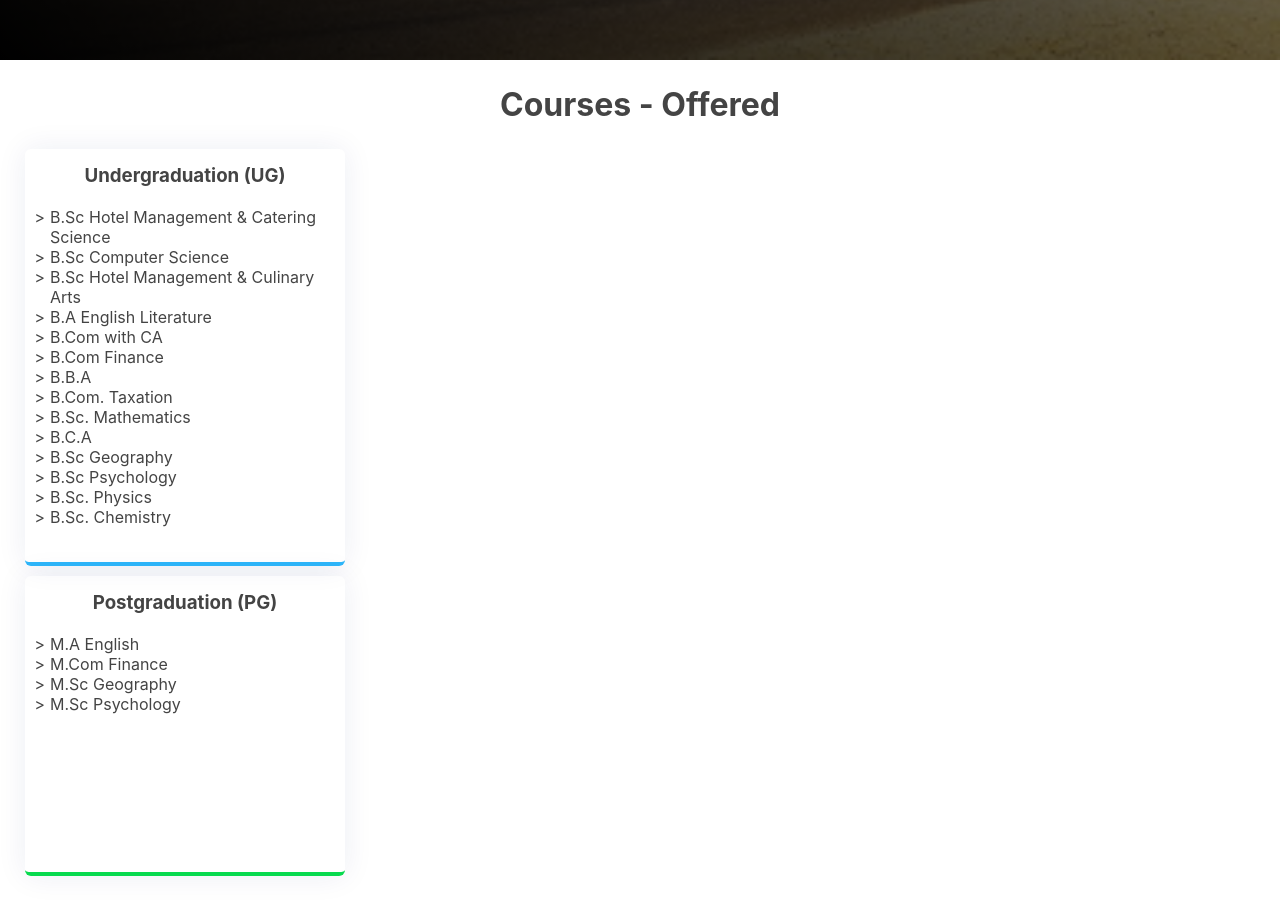
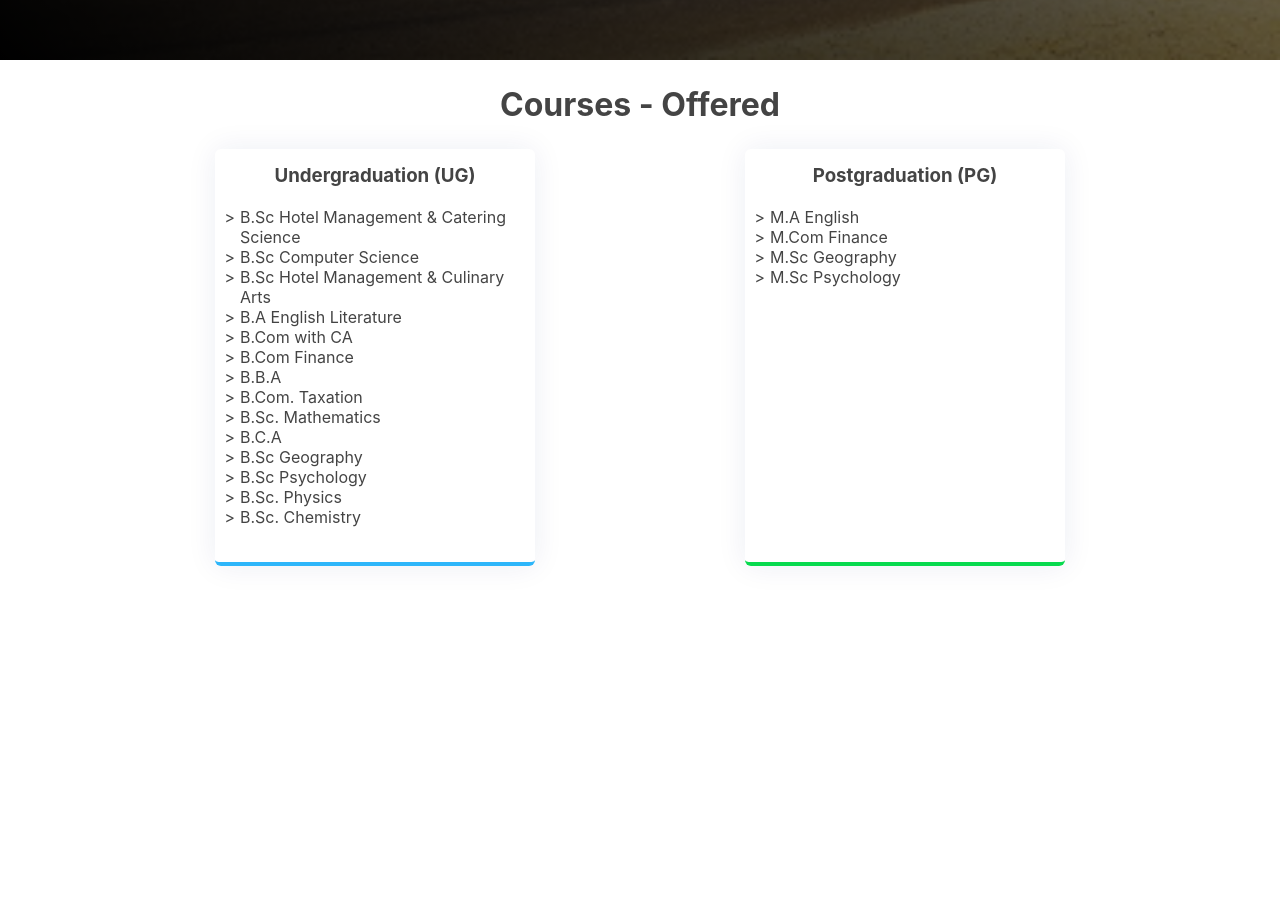
Before and after one commit to muhammadsemeer/bcs-sem1-seminar, a plain HTML site: page index.html in a window 1280 px wide. Shown: the part 740-1654 px from the top of the page. After the commit the page ends 1356 px from the top, so only its background shows below. Drawn offline with Linux system fonts and the light colour scheme.

Commit message:
issues fixed on pages/* and added flex on card container

```diff
--- a/stylesheets/style.css
+++ b/stylesheets/style.css
@@ -70,10 +70,11 @@ p {
 .card-container {
   width: 100%;
   padding: 15px;
+  display: flex;
+  justify-content: space-evenly;
 }
 
 .card-container .card {
-  display: inline-block;
   width: 320px;
   margin: 10px;
   height: auto;
```
Also changed, not shown: pages/bsc-cs.html (+1 -1 lines), pages/bsc-hm-cs.html (+1 -1 lines).
